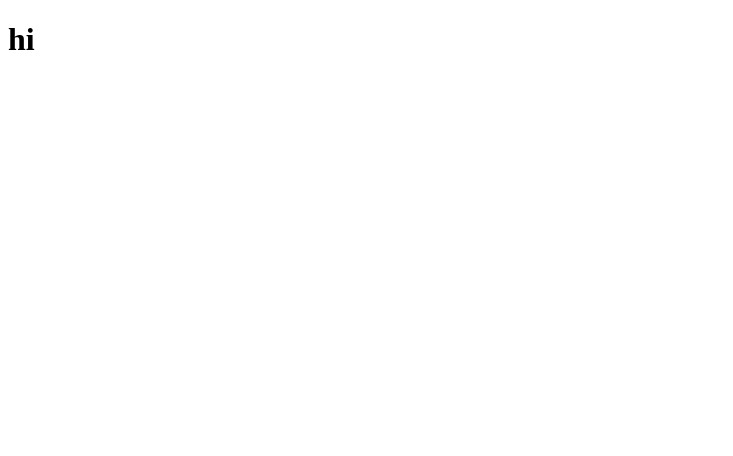
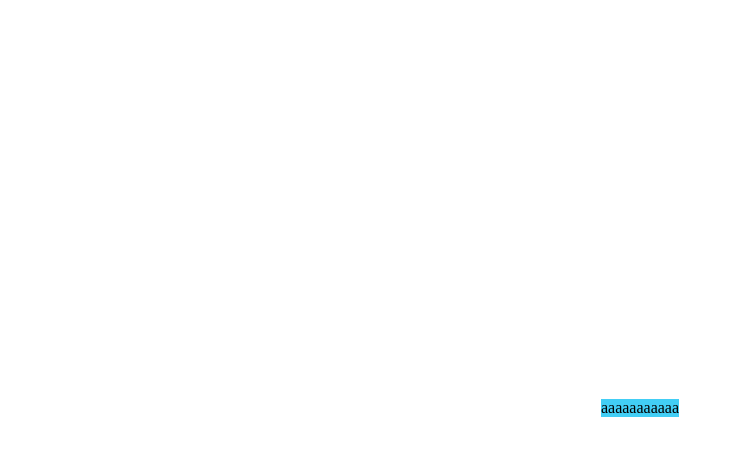
Before and after one commit to W1nd0w55/TodoManager, a React (Vite) app in the folder frontend/: page / in a window 1280 px wide. Shown: the top 456 px of the page, without its empty margins (0-733 px from the left). Built offline with nearby package versions, Linux system fonts and the light colour scheme.

Commit message:
did my thing

```diff
--- /dev/null
+++ b/frontend/src/components/Card.tsx
@@ -0,0 +1,12 @@
+import type { ReactNode } from 'react';
+import '../css/Card.css';
+
+interface Props {
+    children: ReactNode;
+};
+
+export default (props: Props) => {
+    return (<div className="card">
+        {props.children}
+    </div>);
+};
--- /dev/null
+++ b/frontend/src/css/Card.css
@@ -0,0 +1,3 @@
+.card {
+    background-color: #42cef5;
+}
--- /dev/null
+++ b/frontend/src/css/Main.css
@@ -0,0 +1,6 @@
+#root {
+    height: 100vh;
+    display: flex;
+    align-items: center;
+    justify-content: center;
+}
--- a/frontend/src/pages/Index.tsx
+++ b/frontend/src/pages/Index.tsx
@@ -1,3 +1,8 @@
+import Card from '../components/Card';
+import '../css/Main.css';
+
 export default () => {
-	return <h1>hi</h1>;
+	return (<>
+		<Card>aaaaaaaaaaa</Card>
+	</>);
 };
```
